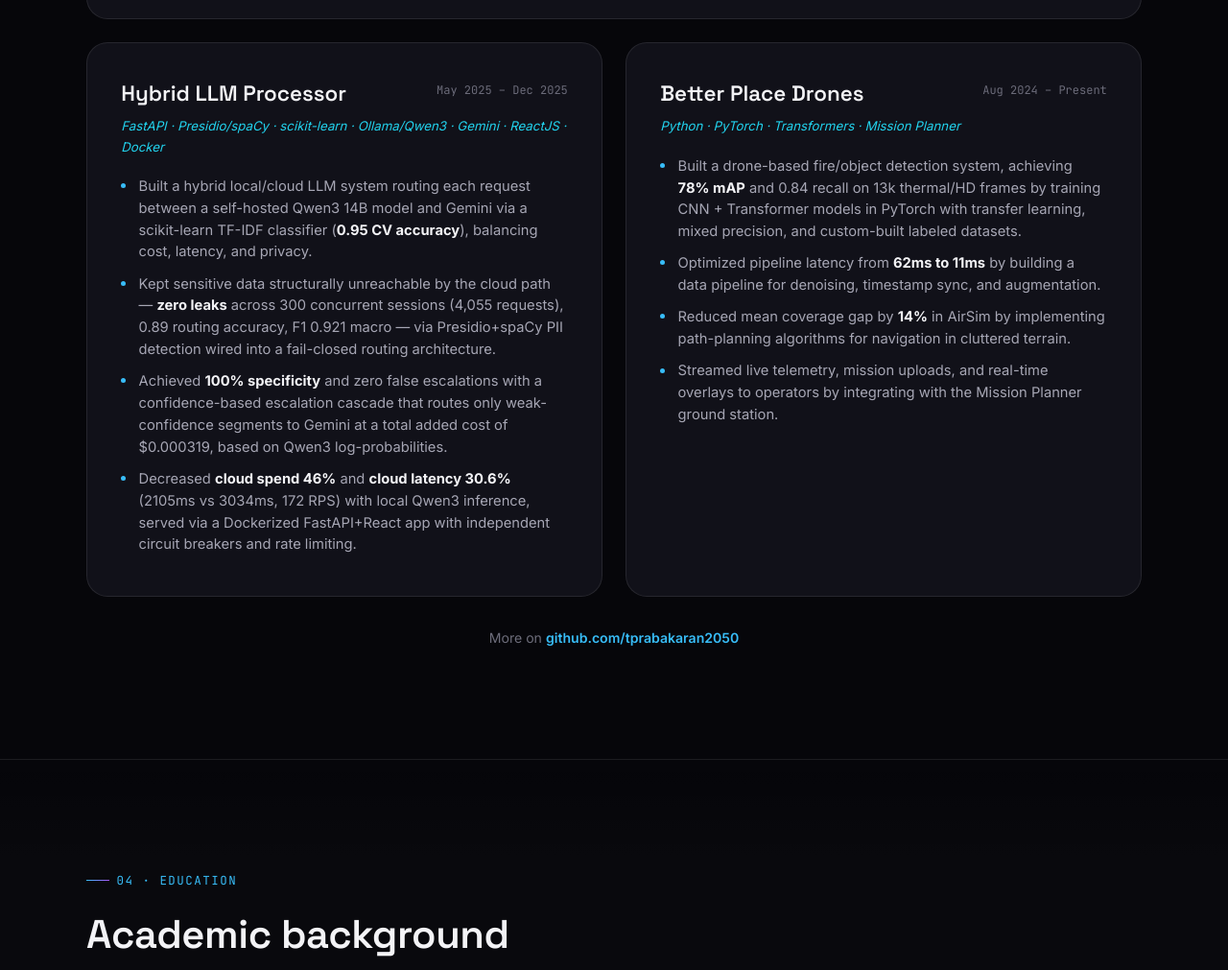
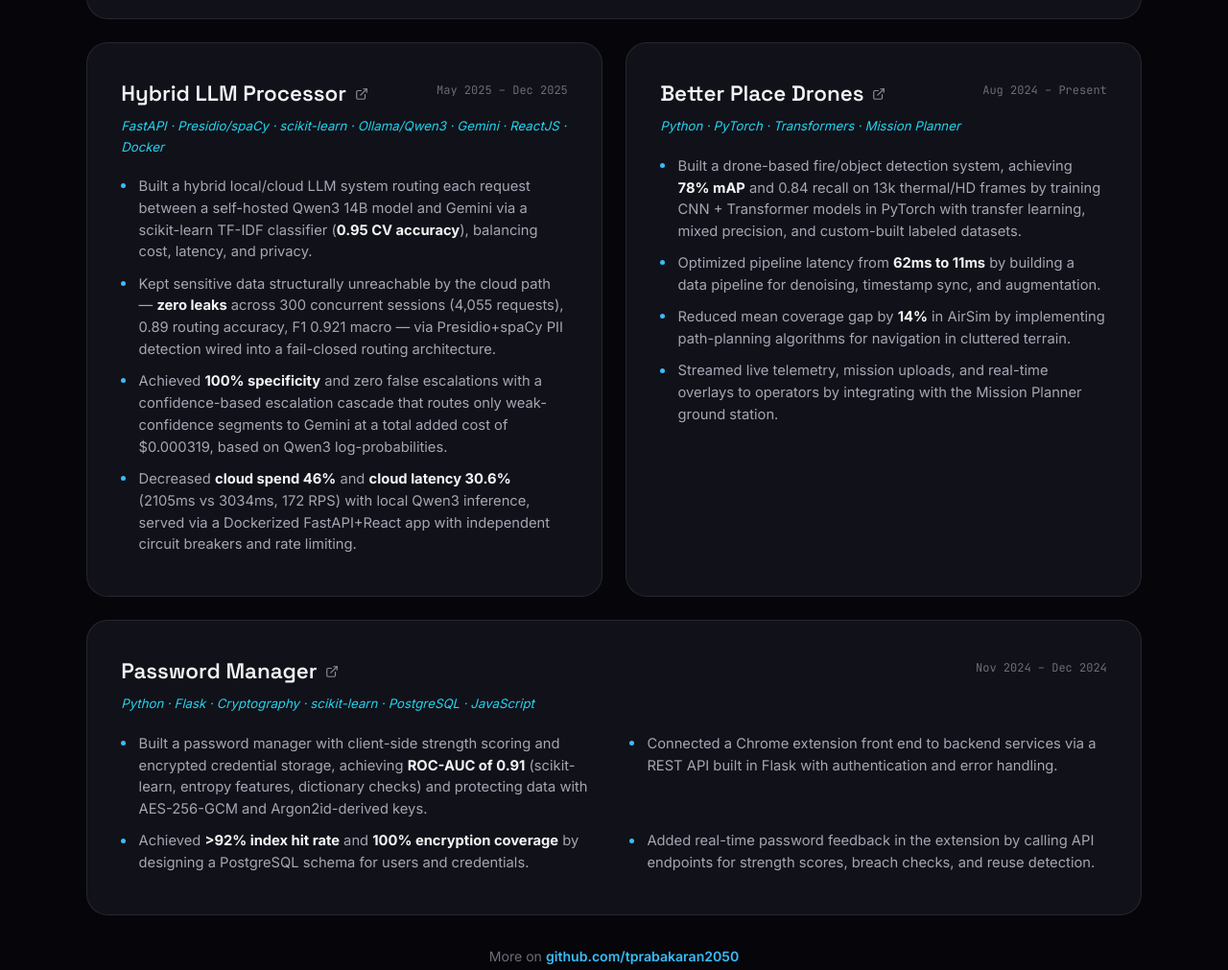
Before and after one commit to tprabakaran2050/tprabakaran2050.github.io, a plain HTML site: page index.html in a window 1280 px wide. Shown: the part 3673-4684 px from the top of the page at 96% size. Drawn offline with Linux system fonts and the light colour scheme.

Commit message:
Link projects to GitHub repos, add Password Manager, expand coursework
Each project title now links out to its repo. Add the Password Manager
project (Nov-Dec 2024) with full resume detail. Expand Education
coursework list to the full 12-course set.

Co-Authored-By: Claude Sonnet 5 <noreply@anthropic.com>

```diff
--- a/assets/style.css
+++ b/assets/style.css
@@ -741,6 +741,18 @@ body {
   font-size: clamp(1.15rem, 2vw, 1.4rem);
   font-weight: 600;
 }
+.project-title a {
+  display: inline-flex;
+  align-items: center;
+  gap: 0.4em;
+  transition: color 0.3s var(--ease);
+}
+.project-title a:hover { color: var(--accent-3); }
+.project-title .ext-icon {
+  width: 14px; height: 14px;
+  opacity: 0.55;
+  flex-shrink: 0;
+}
 .project-date {
   font-family: var(--font-mono);
   font-size: 0.75rem;
--- a/index.html
+++ b/index.html
@@ -210,7 +210,12 @@
 
         <article class="project-card project-featured" data-reveal>
           <div class="project-head">
-            <h3 class="project-title">Autonomous SOC Platform</h3>
+            <h3 class="project-title">
+              <a href="https://github.com/tprabakaran2050/Unified-Autonomous-Observability-Security-Incident-Response-Platform" target="_blank" rel="noopener">
+                Autonomous SOC Platform
+                <svg class="ext-icon" viewBox="0 0 24 24" fill="none" stroke="currentColor" stroke-width="2" stroke-linecap="round" stroke-linejoin="round"><path d="M18 13v6a2 2 0 0 1-2 2H5a2 2 0 0 1-2-2V8a2 2 0 0 1 2-2h6" /><polyline points="15 3 21 3 21 9" /><line x1="10" y1="14" x2="21" y2="3" /></svg>
+              </a>
+            </h3>
             <span class="project-date">Apr 2026 – Present</span>
           </div>
           <p class="project-stack">Kafka · Apache Beam · Elasticsearch · XGBoost · eBPF · Gemini 3.1 Pro</p>
@@ -224,7 +229,12 @@
 
         <article class="project-card" data-reveal>
           <div class="project-head">
-            <h3 class="project-title">Hybrid LLM Processor</h3>
+            <h3 class="project-title">
+              <a href="https://github.com/tprabakaran2050/Hybrid-LLM-Processor" target="_blank" rel="noopener">
+                Hybrid LLM Processor
+                <svg class="ext-icon" viewBox="0 0 24 24" fill="none" stroke="currentColor" stroke-width="2" stroke-linecap="round" stroke-linejoin="round"><path d="M18 13v6a2 2 0 0 1-2 2H5a2 2 0 0 1-2-2V8a2 2 0 0 1 2-2h6" /><polyline points="15 3 21 3 21 9" /><line x1="10" y1="14" x2="21" y2="3" /></svg>
+              </a>
+            </h3>
             <span class="project-date">May 2025 – Dec 2025</span>
           </div>
           <p class="project-stack">FastAPI · Presidio/spaCy · scikit-learn · Ollama/Qwen3 · Gemini · ReactJS · Docker</p>
@@ -238,7 +248,12 @@
 
         <article class="project-card" data-reveal>
           <div class="project-head">
-            <h3 class="project-title">Better Place Drones</h3>
+            <h3 class="project-title">
+              <a href="https://github.com/Aanand127/Drone-Research" target="_blank" rel="noopener">
+                Better Place Drones
+                <svg class="ext-icon" viewBox="0 0 24 24" fill="none" stroke="currentColor" stroke-width="2" stroke-linecap="round" stroke-linejoin="round"><path d="M18 13v6a2 2 0 0 1-2 2H5a2 2 0 0 1-2-2V8a2 2 0 0 1 2-2h6" /><polyline points="15 3 21 3 21 9" /><line x1="10" y1="14" x2="21" y2="3" /></svg>
+              </a>
+            </h3>
             <span class="project-date">Aug 2024 – Present</span>
           </div>
           <p class="project-stack">Python · PyTorch · Transformers · Mission Planner</p>
@@ -247,6 +262,25 @@
             <li>Optimized pipeline latency from <strong>62ms to 11ms</strong> by building a data pipeline for denoising, timestamp sync, and augmentation.</li>
             <li>Reduced mean coverage gap by <strong>14%</strong> in AirSim by implementing path-planning algorithms for navigation in cluttered terrain.</li>
             <li>Streamed live telemetry, mission uploads, and real-time overlays to operators by integrating with the Mission Planner ground station.</li>
+          </ul>
+        </article>
+
+        <article class="project-card project-featured" data-reveal>
+          <div class="project-head">
+            <h3 class="project-title">
+              <a href="https://github.com/arnava2004/PasswordManager" target="_blank" rel="noopener">
+                Password Manager
+                <svg class="ext-icon" viewBox="0 0 24 24" fill="none" stroke="currentColor" stroke-width="2" stroke-linecap="round" stroke-linejoin="round"><path d="M18 13v6a2 2 0 0 1-2 2H5a2 2 0 0 1-2-2V8a2 2 0 0 1 2-2h6" /><polyline points="15 3 21 3 21 9" /><line x1="10" y1="14" x2="21" y2="3" /></svg>
+              </a>
+            </h3>
+            <span class="project-date">Nov 2024 – Dec 2024</span>
+          </div>
+          <p class="project-stack">Python · Flask · Cryptography · scikit-learn · PostgreSQL · JavaScript</p>
+          <ul>
+            <li>Built a password manager with client-side strength scoring and encrypted credential storage, achieving <strong>ROC-AUC of 0.91</strong> (scikit-learn, entropy features, dictionary checks) and protecting data with AES-256-GCM and Argon2id-derived keys.</li>
+            <li>Connected a Chrome extension front end to backend services via a REST API built in Flask with authentication and error handling.</li>
+            <li>Achieved <strong>&gt;92% index hit rate</strong> and <strong>100% encryption coverage</strong> by designing a PostgreSQL schema for users and credentials.</li>
+            <li>Added real-time password feedback in the extension by calling API endpoints for strength scores, breach checks, and reuse detection.</li>
           </ul>
         </article>
 
@@ -279,11 +313,17 @@
           <p class="edu-course-label">Relevant Coursework</p>
           <div class="chip-row">
             <span class="chip">Data Structures</span>
-            <span class="chip">Design &amp; Analysis of Algorithms</span>
+            <span class="chip">Design &amp; Algorithms</span>
+            <span class="chip">Algorithms for CS &amp; Engr</span>
             <span class="chip">Machine Learning</span>
+            <span class="chip">Computer Organization &amp; Programming</span>
             <span class="chip">Systems &amp; Networks</span>
+            <span class="chip">Intro to Perception &amp; Robotics</span>
+            <span class="chip">Automata &amp; Complexity</span>
+            <span class="chip">Statistics &amp; Applications</span>
+            <span class="chip">Computer Vision</span>
             <span class="chip">Deep Learning</span>
-            <span class="chip">Computer Vision</span>
+            <span class="chip">Combinatorics</span>
           </div>
         </div>
       </div>
```
